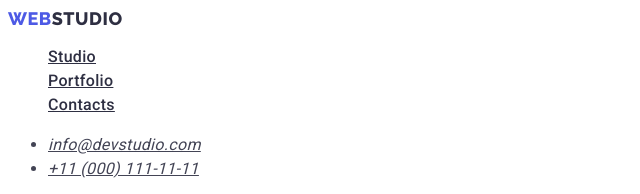
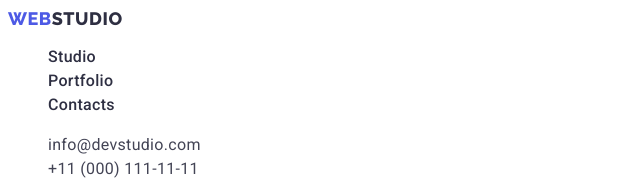
Before and after one commit to SMykhailenko/goit-markup-hw-02, a plain HTML site: page portfolio.html in a window 1280 px wide. Shown: the top 194 px of the page, 0-640 px from the left. Drawn offline with Linux system fonts and the light colour scheme.

Commit message:
header fixed

```diff
--- a/portfolio.html
+++ b/portfolio.html
@@ -12,28 +12,36 @@
   <body class="body-text-color">
     <main>
     <!-- Top panel -->
-    <header>
+    <header class="help-hat">
       <nav>
-        <a href="./index.html" class="logo link" class="link">Web<span class="logo-dark">Studio</span></a>
+        <a href="./index.html" class="logo link"
+          >Web<span class="logo-dark">Studio</span></a
+        >
         <ul class="list">
           <li>
-            <a class="helper-components" href="./index.html">Studio</a>
+            <a class="link helper-components" href="./index.html">Studio</a>
           </li>
           <li>
-            <a class="helper-components" href="./portfolio.html">Portfolio</a>
+            <a class="helper-components link" href="./portfolio.html"
+              >Portfolio</a
+            >
           </li>
           <li>
-            <a class="helper-components" href="">Contacts</a>
+            <a class="helper-components link" href="">Contacts</a>
           </li>
         </ul>
       </nav>
-      <address>
-        <ul>
+      <address class="help-hat">
+        <ul class="list">
           <li>
-            <a class="contact-link" href="mailto:info@devstudio.com">info@devstudio.com</a>
+            <a class="contact-link link" href="mailto:info@devstudio.com"
+              >info@devstudio.com</a
+            >
           </li>
           <li>
-            <a class="contact-link" href="tel:+110001111111">+11 (000) 111-11-11</a>
+            <a class="contact-link link" href="tel:+110001111111"
+              >+11 (000) 111-11-11</a
+            >
           </li>
         </ul>
       </address>
```
